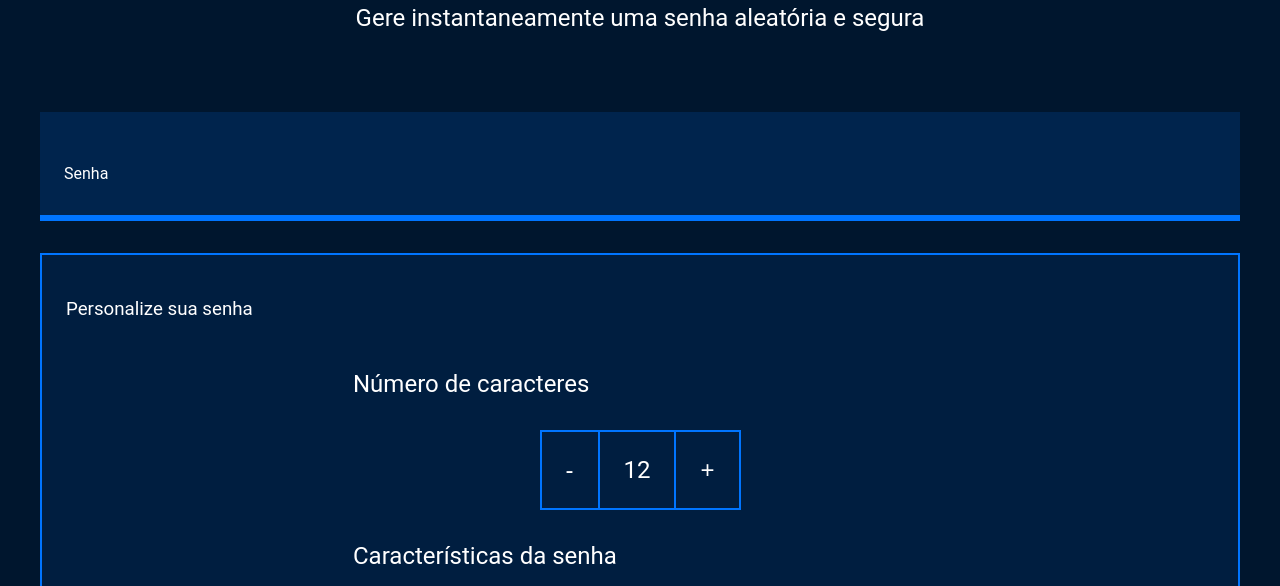
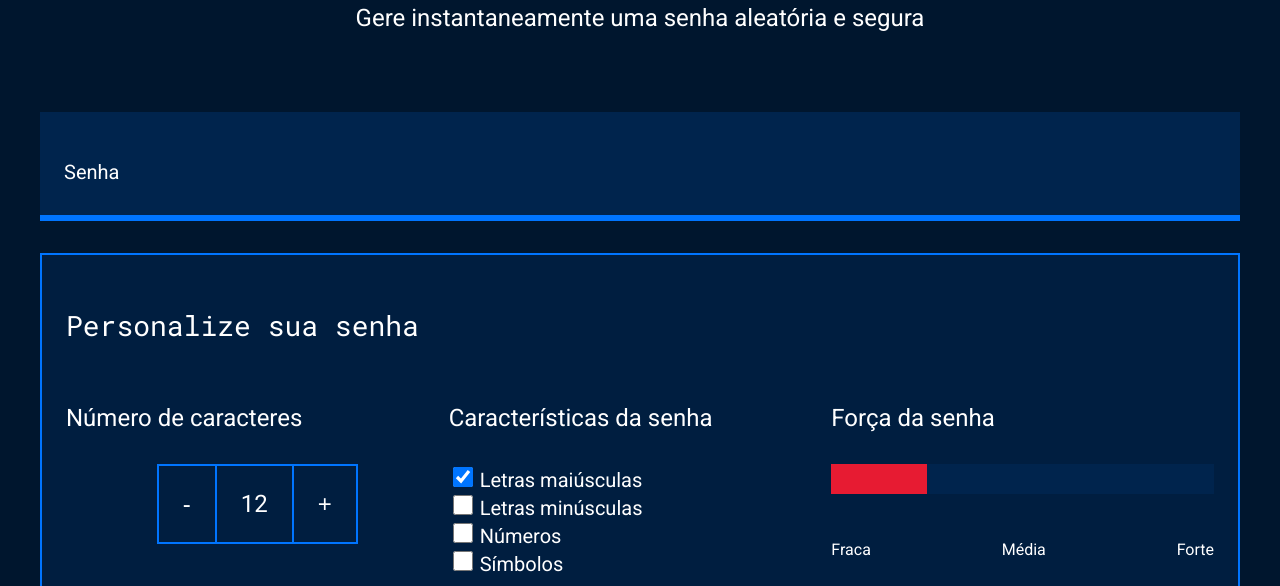
Before and after one commit to eloaandreatta/gerador-de-senhas, a plain HTML site: page index.html in a window 1280 px wide. Shown: the part 214-800 px from the top of the page. Drawn offline with Linux system fonts and the light colour scheme; a script that the page names is missing.

Commit message:
Update style.css

```diff
--- a/style.css
+++ b/style.css
@@ -1,4 +1,4 @@
-@import url('https://fonts.googleapis.com/css2?family=Roboto+Mono:ital,wght@0,100..700;1,100..700&display=swap');
+@import url('https://fonts.googleapis.com/css2?family=Roboto&family=Roboto+Mono&display=swap');
 
 :root{
     --branco: white;
@@ -8,6 +8,10 @@
     --borda: #0075FF;
     --roboto: 'Roboto', sans-serif;
     --roboto-mono: 'Roboto Mono', monospace;
+}
+
+*{
+    font-weight: 400;
 }
 
 body{
@@ -30,10 +34,6 @@ body{
     margin-top: 80px;
 }
 
-*{
-    font-weight: 400
-}
-
 .conteudo-senha{
     margin-top: 80px;
     background: var(--fundo-senha);
@@ -50,7 +50,6 @@ body{
     width: 70%;
 }
 
-
 #campo-senha:focus{
     outline: none;
 }
@@ -66,15 +65,10 @@ body{
     margin-top: 32px;
     padding: 24px;
 }
-vfd
+
 .parametro-titulo{
     font-family: var(--roboto-mono);
     font-size: 28px;
-}
-
-.parametro-senha{
-    width: 50%;
-    margin: 0 auto;
 }
 
 .parametro-senha__titulo{
@@ -85,6 +79,10 @@ vfd
     display: flex;
     flex-direction: column;
     justify-content: center;
+}
+.parametro-senha{
+    width: 50%;
+    margin: 0 auto;
 }
 
 .parametro-senha-botoes{
@@ -100,19 +98,12 @@ vfd
     font-size: 24px;
     cursor: pointer;
 }
-
 .parametro-senha__texto{
     padding: 24px;
     border-top: 2px solid var(--borda);
     border-bottom: 2px solid var(--borda);
     margin: 0;
     font-size: 24px;
-}
-
-/*@media screen and (min-width: 768px) {
-    .parametro-coluna__senha{
-        flex-direction: row;
-    }
 }
 
 label{
@@ -124,3 +115,38 @@ label{
     height: 20px;
     cursor: pointer;
 }
+
+.barra{
+    background-color: var(--fundo-senha);
+    height: 30px;
+    width: 100%;
+}
+.forca{
+    height: 30px;
+    position: relative;
+    bottom: 30px;
+}
+.fraca{
+    width: 25%;
+    background-color: #E71B32;
+}
+.media{
+    background-color: #FAF408;
+    width: 50%;
+}
+.forte{
+    background-color: #00FF85;
+    width: 100%;
+}
+
+.parametro-senha-textos{
+    display: flex;
+    justify-content: space-between;
+}
+
+
+@media screen and (min-width: 768px) {
+    .parametro-coluna__senha{
+        flex-direction: row;
+    }
+}
```
